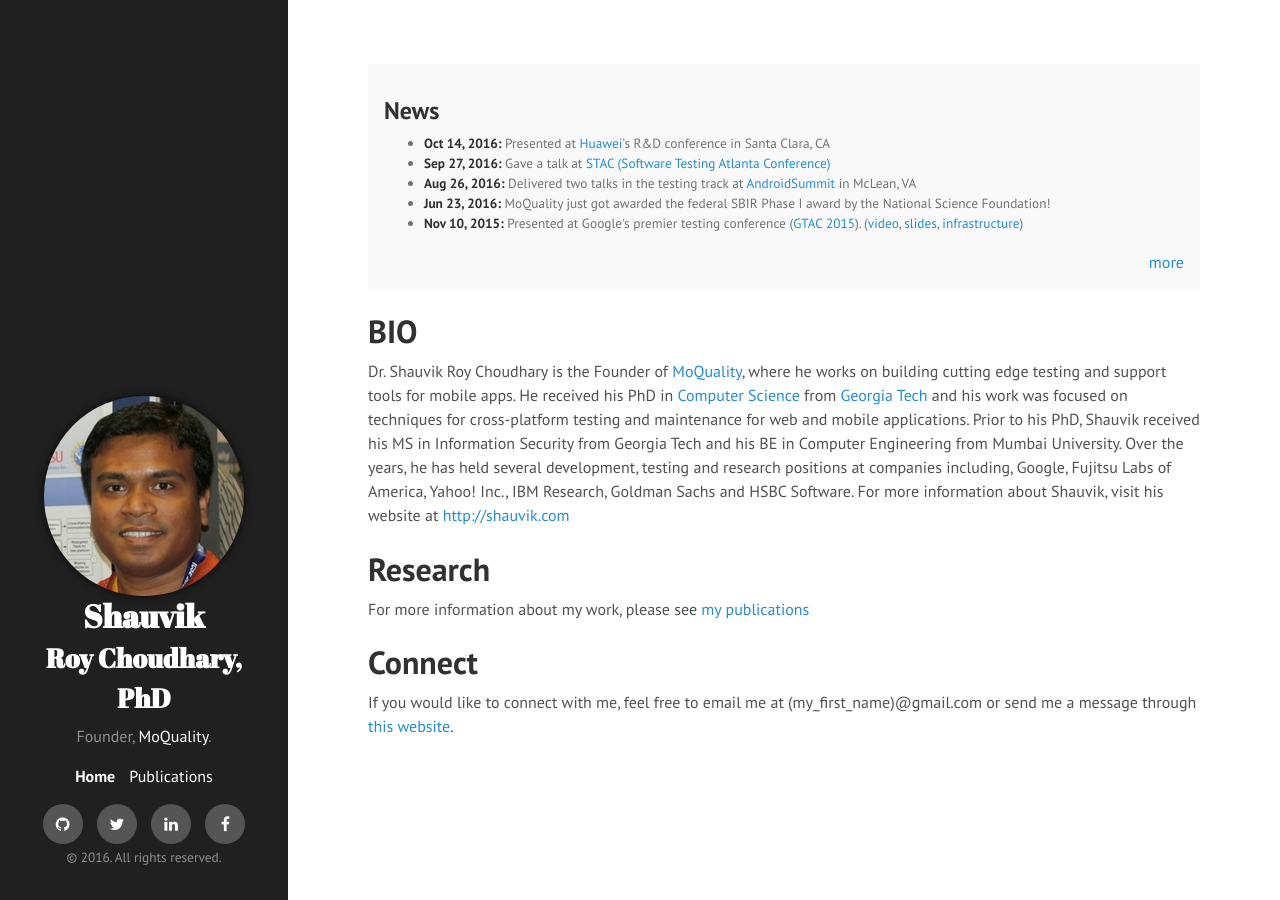
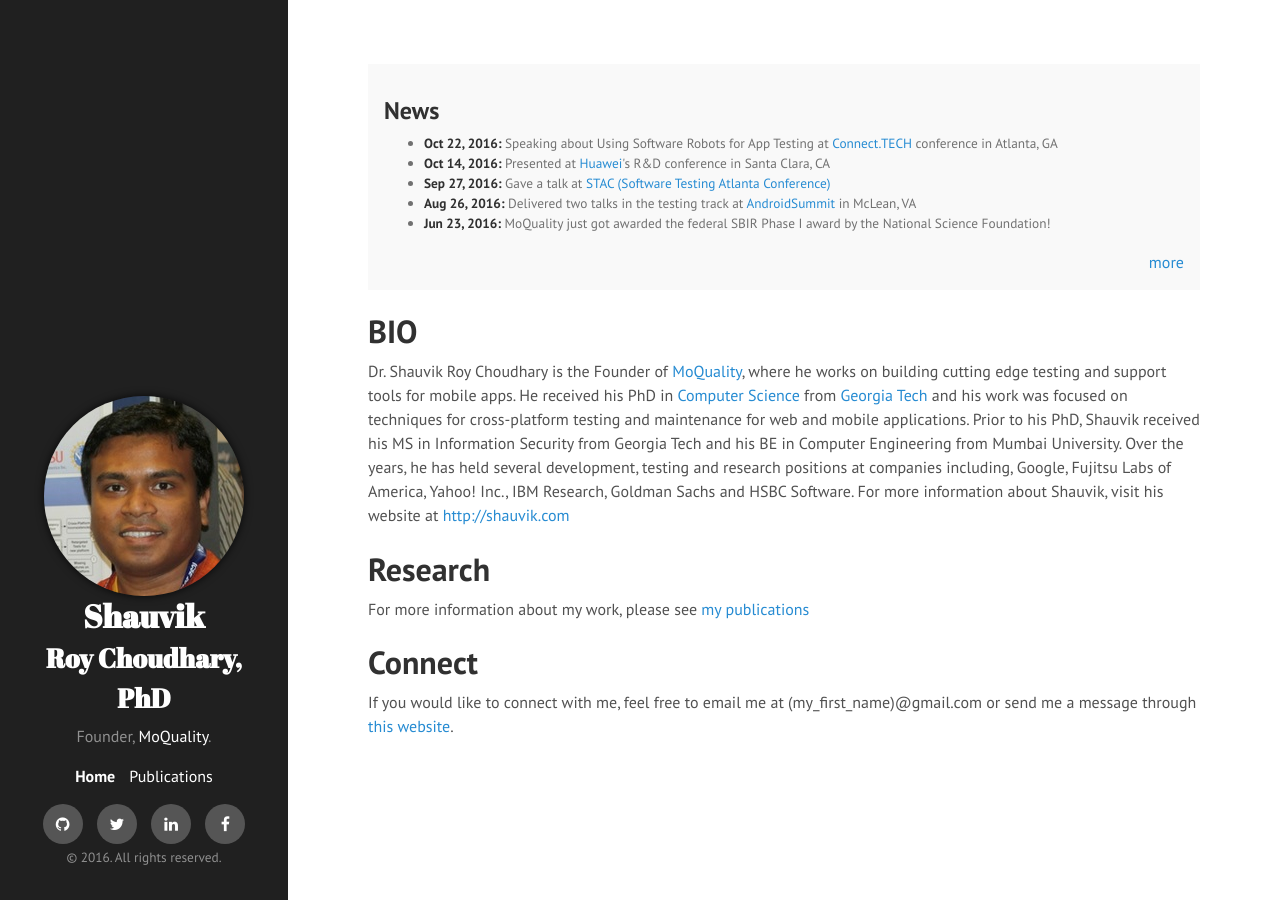
Before and after one commit to shauvik/shauvik.github.io, a Jekyll site: the page built from index.html, in a window 1280 px wide. Built offline with Jekyll 4.4.1, drawn with Linux system fonts in a browser that asks for light colours; nearby versions of some CDN libraries.

Commit message:
Update news.md

```diff
--- a/_includes/news.md
+++ b/_includes/news.md
@@ -1,7 +1,13 @@
-* <strong>Oct 14, 2016:</strong> Presented at <a href="huawei.com">Huawei</a>'s R&D conference in Santa Clara, CA
+* <strong>Oct 22, 2016:</strong> Speaking about Using Software Robots for App Testing at <a href="http://connect.tech">Connect.TECH</a> conference in Atlanta, GA
+
+* <strong>Oct 14, 2016:</strong> Presented at <a href="http://huawei.com">Huawei</a>'s R&D conference in Santa Clara, CA
+
 * <strong>Sep 27, 2016:</strong> Gave a talk at <a href="http://www.softwaretestingatlcon.com/">STAC (Software Testing Atlanta Conference) </a>
+
 * <strong>Aug 26, 2016:</strong> Delivered two talks in the testing track at <a href="http://androidsummit.org/">AndroidSummit</a> in McLean, VA
+
 * <strong>Jun 23, 2016:</strong> MoQuality just got awarded the federal SBIR Phase I award by the National Science Foundation!
+
 * <strong>Nov 10, 2015:</strong> Presented at Google's premier testing conference (<a href="https://developers.google.com/google-test-automation-conference/2015">GTAC 2015</a>). (<a href="https://youtu.be/Vt8EUQtqBuA">video</a>, <a href="http://bit.ly/shauvik_gtac2015">slides</a>, <a href="http://bear.cc.gatech.edu/~shauvik/androtest/">infrastructure</a>)
 
 * <strong>Oct 22, 2015:</strong> Gave a talk at Software Testing Atlanta Conference (<a href="http://softwaretestingatlcon.com">STAC 2015</a>) on automating test cases. (<a href="http://www.slideshare.net/shauvik/from-manual-to-automated-tests-stac-2015">slides</a>)
```
